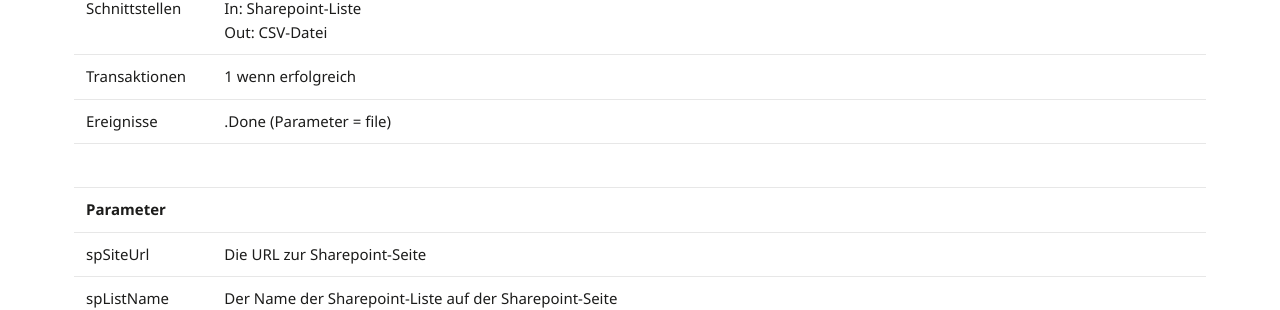
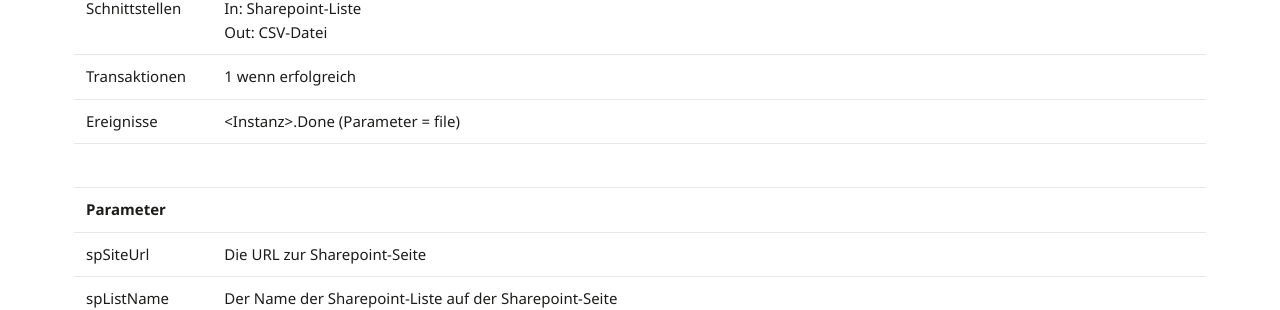
Before and after one commit to primesoft-group/oneconnexx-docs, a Jekyll site: the page built from _pages/addins/de/list2csv.md, in a window 1280 px wide. Shown: the part 479-789 px from the top of the page. Built offline with Jekyll 4.4.1, drawn with Linux system fonts in a browser that asks for light colours; nearby versions of some CDN libraries; some web fonts are replaced.

Commit message:
Update list2csv.md

```diff
--- a/_pages/addins/de/list2csv.md
+++ b/_pages/addins/de/list2csv.md
@@ -12,7 +12,7 @@ Mit dem ListToCSV Add-In können Sharepoint-Online Listen oder Views in eine CSV
 | Add-In Type | Logic |
 | Schnittstellen | In: Sharepoint-Liste <br /> Out: CSV-Datei |
 | Transaktionen | 1 wenn erfolgreich |
-| Ereignisse | <Instanz>.Done (Parameter = file) |
+| Ereignisse | &lt;Instanz&gt;.Done (Parameter = file) |
 | | |
 | __Parameter__ | |
 | spSiteUrl | Die URL zur Sharepoint-Seite |
```
